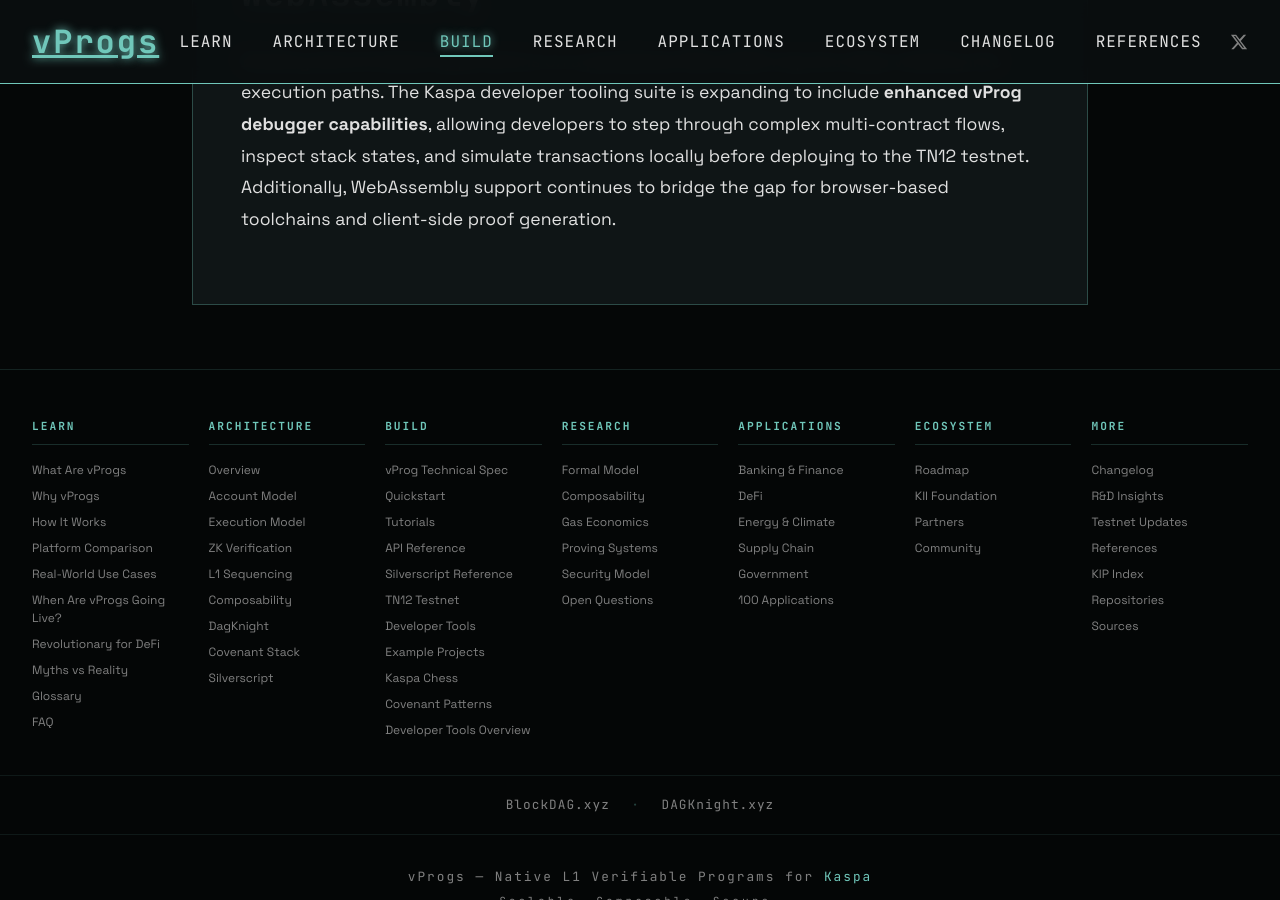
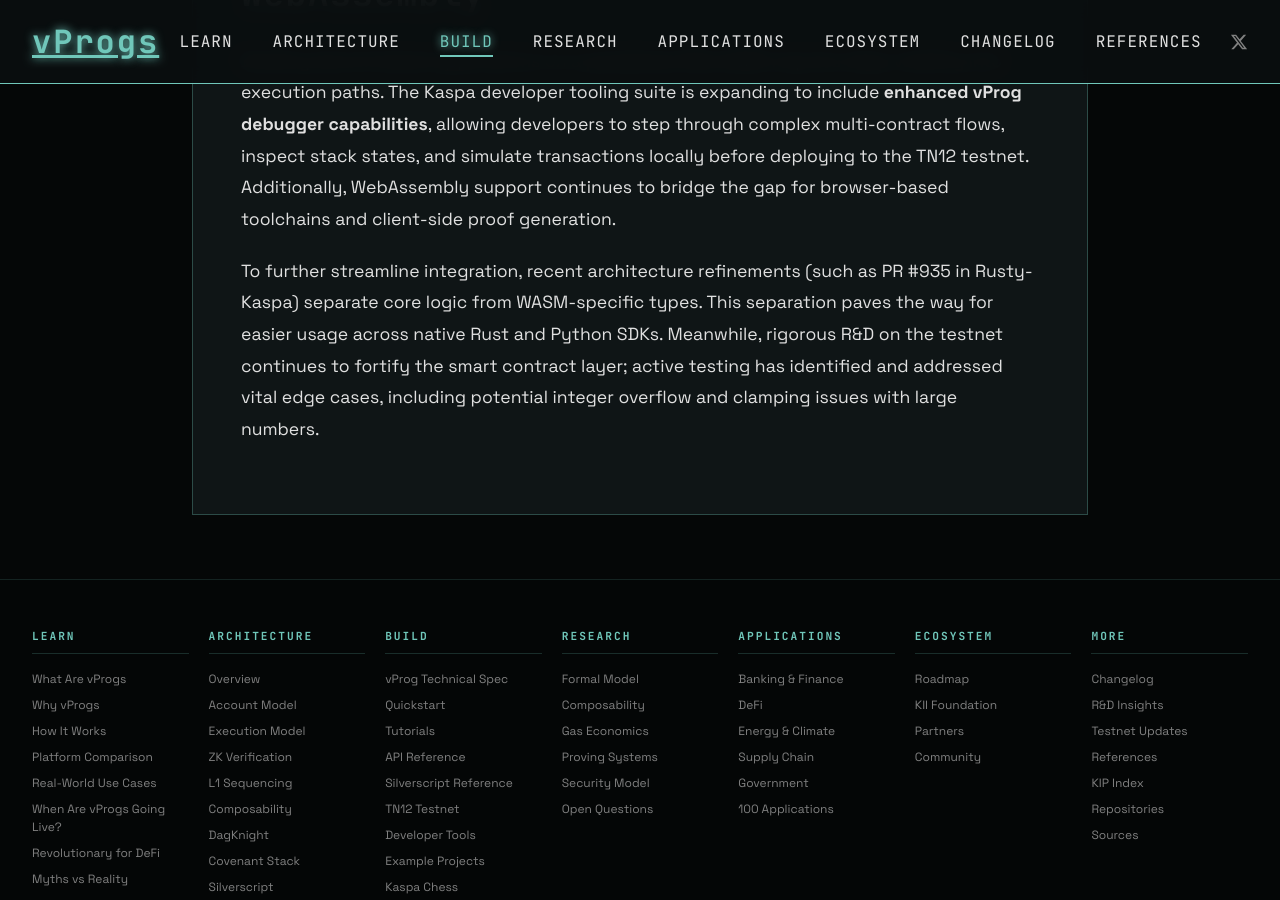
Before and after one commit to creative-inference/vprogs.xyz, a Jekyll site: the page built from build/developer-tools-overview.md, in a window 1280 px wide and 900 px high, scrolled down 1308 px. Built offline with Jekyll 4.4.1, drawn with Linux system fonts in a browser that asks for light colours.

Commit message:
Update developer tools overview with SDK refinements and testnet findings [auto]

```diff
--- a/build/developer-tools-overview.md
+++ b/build/developer-tools-overview.md
@@ -24,3 +24,6 @@
 ## Enhanced Debugger Capabilities & WebAssembly
 
 Building decentralized applications on a parallelized BlockDAG requires deep visibility into execution paths. The Kaspa developer tooling suite is expanding to include **enhanced vProg debugger capabilities**, allowing developers to step through complex multi-contract flows, inspect stack states, and simulate transactions locally before deploying to the TN12 testnet. Additionally, WebAssembly support continues to bridge the gap for browser-based toolchains and client-side proof generation.
+
+
+To further streamline integration, recent architecture refinements (such as PR #935 in Rusty-Kaspa) separate core logic from WASM-specific types. This separation paves the way for easier usage across native Rust and Python SDKs. Meanwhile, rigorous R&D on the testnet continues to fortify the smart contract layer; active testing has identified and addressed vital edge cases, including potential integer overflow and clamping issues with large numbers.
```
